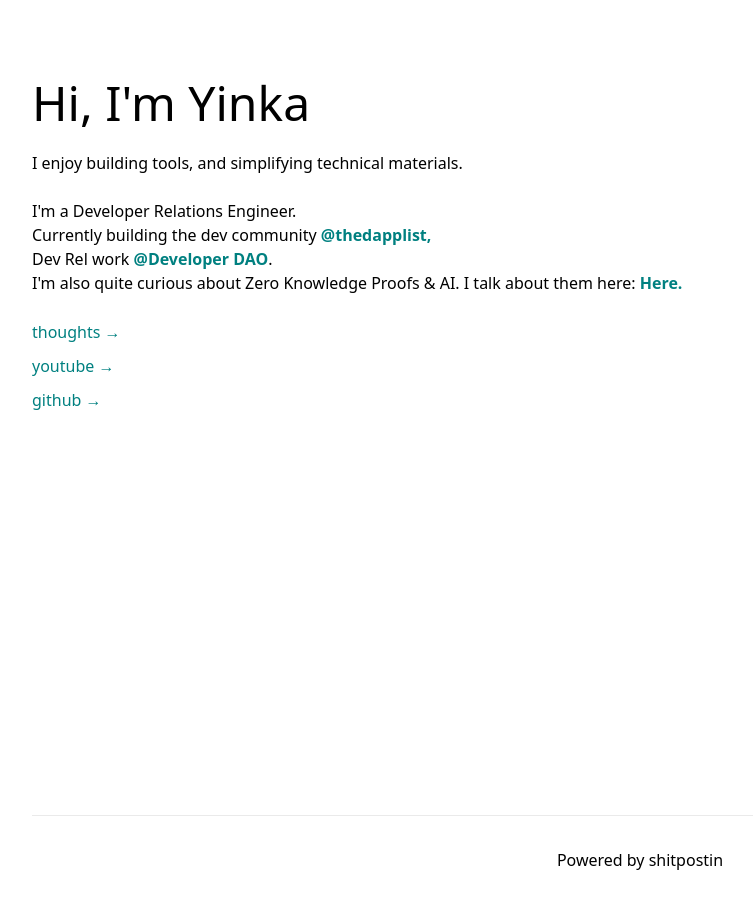
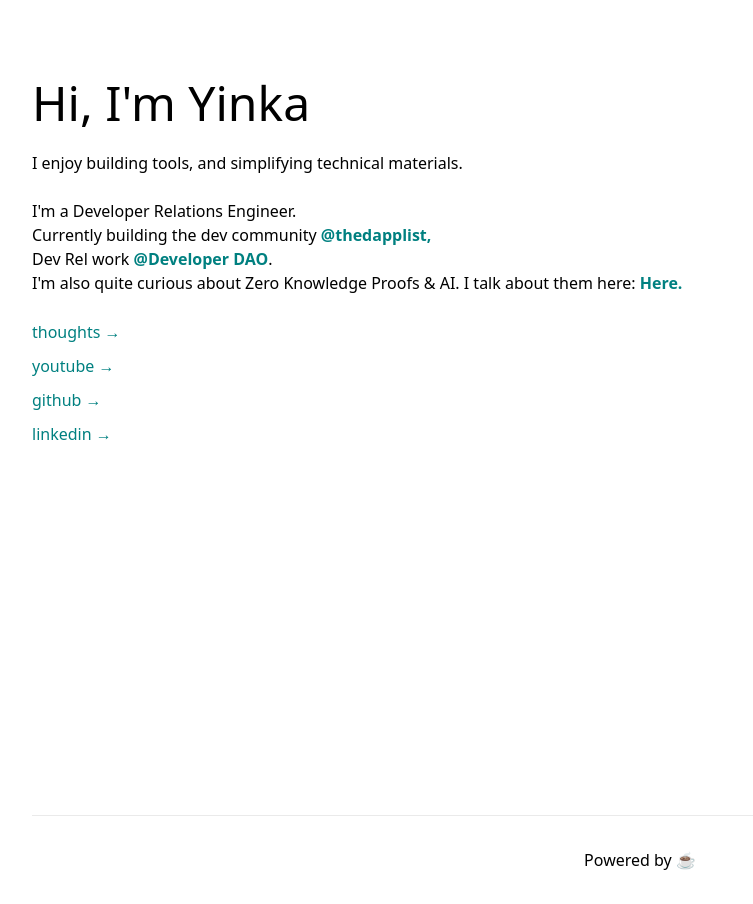
Before and after one commit to geniusyinka/yinka.lol, a Next.js app: page / in a window 1280 px wide. Shown: the whole page, without its empty margins (0-753 px from the left). Built offline with nearby package versions, Linux system fonts and the light colour scheme.

Commit message:
linkedin and coffee

```diff
--- a/pages/index.tsx
+++ b/pages/index.tsx
@@ -57,12 +57,6 @@ const Home: NextPage = () => {
                 <h2>thoughts &rarr;</h2>
               </a>
             </Link>
-
-            {/* <a href="https://youtube.com/wilsonoshidipe"
-            target="_blank" rel="noopener noreferrer"
-            className={styles.card}>
-            <h2>youtube &rarr;</h2>
-          </a> */}
             <a
               href="https://youtube.com/wilsonoshidipe"
               target="_blank"
@@ -72,14 +66,22 @@ const Home: NextPage = () => {
               <h2>youtube &rarr;</h2>
             </a>
 
-            <a href="https://github.com/yunggenius/yinka.lol" className="urls">
+            <a href="https://github.com/yunggenius" className="urls">
               <h2>github &rarr;</h2>
+            </a>
+            <a
+              href="https://www.linkedin.com/in/wilson-oshidipe-28ba7a66/"
+              target="_blank"
+              rel="noopener noreferrer"
+              className="urls"
+            >
+              <h2>linkedin &rarr;</h2>
             </a>
           </div>
         </main>
       </div>
 
-      <footer className={styles.footer}>Powered by shitpostin</footer>
+      <footer className={styles.footer}>Powered by ☕️ </footer>
     </div>
   );
 };
```
